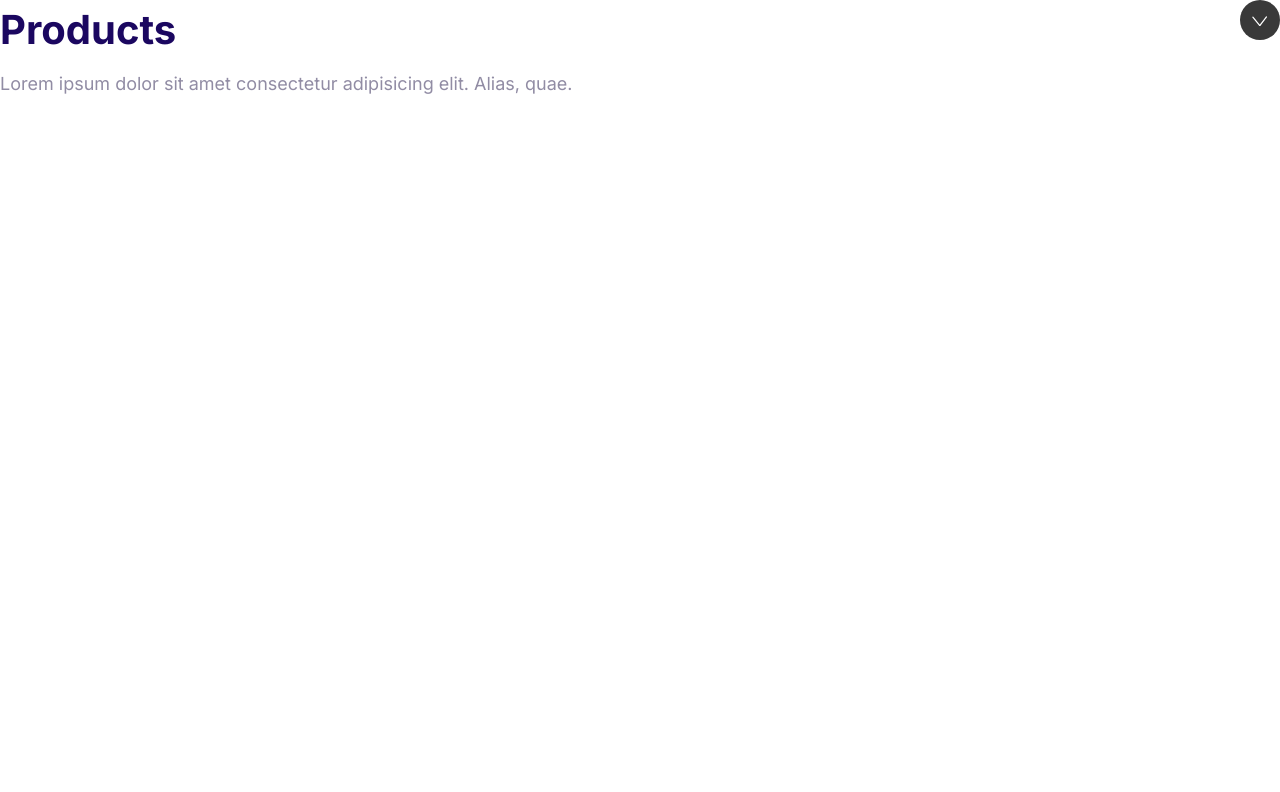
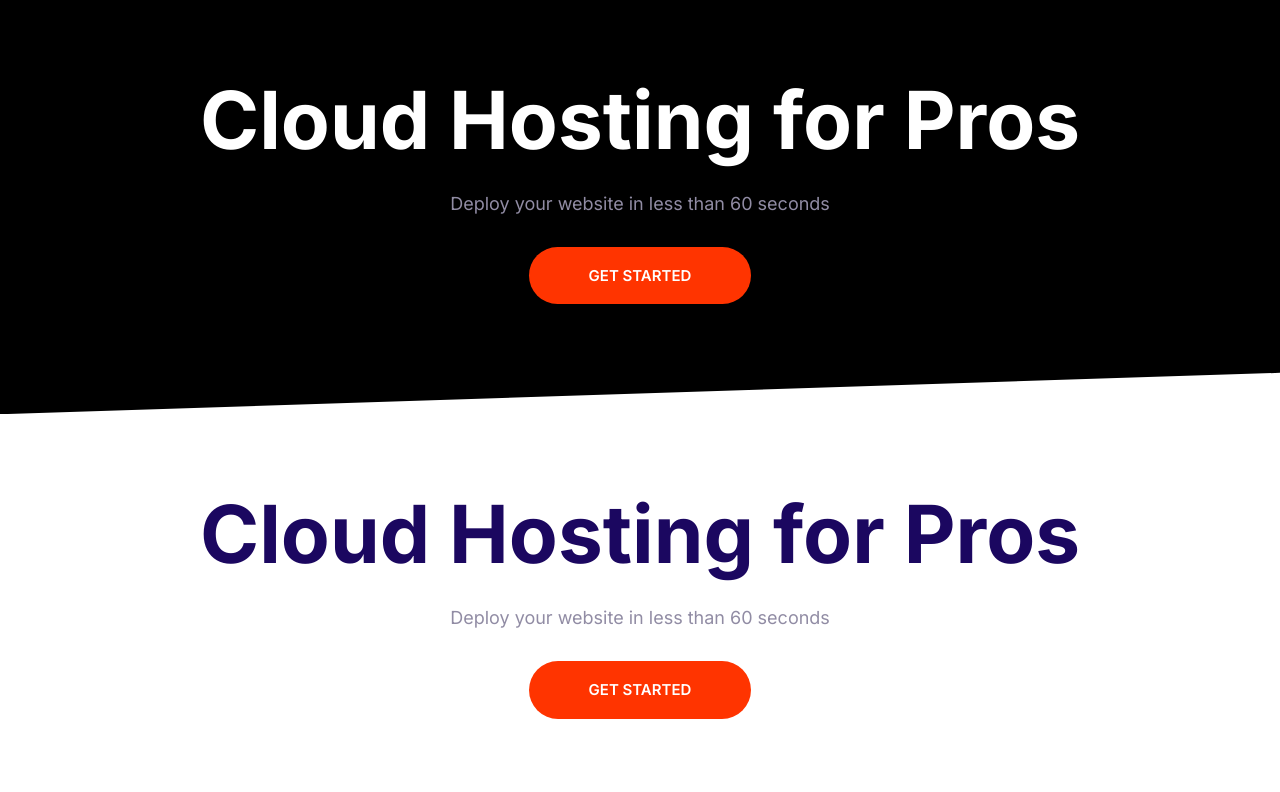
Before and after one commit to dravidjones28/mrdj_demo, a plain HTML site: page index.html in a window 1280 px wide. Drawn offline with Linux system fonts and the light colour scheme.

Commit message:
built an block component

```diff
--- a/css/styles.css
+++ b/css/styles.css
@@ -619,3 +619,42 @@ a {
   opacity: 1;
   transition: all 0.3s;
 }
+
+/* Blocks */
+.block {
+  --padding-vertical: 6rem;
+  padding: var(--padding-vertical) 2rem;
+}
+
+.block--dark {
+  background-color: #000;
+}
+.block__header {
+  text-align: center;
+}
+.block__heading {
+  margin-top: 0;
+}
+
+.block--dark .block__heading {
+  color: #fff;
+}
+
+.block__description {
+  margin-bottom: 2rem;
+}
+
+.block--skewed-right {
+  padding-bottom: calc(var(--padding-vertical) + 4rem);
+  clip-path: polygon(0% 0%, 100% 0%, 100% 100%, 0% 80%);
+}
+
+.block--skewed-left {
+  padding-bottom: calc(var(--padding-vertical) + 4rem);
+  clip-path: polygon(0% 0%, 100% 0%, 100% 90%, 0% 100%);
+}
+
+.container {
+  max-width: 1140px;
+  margin: 0 auto;
+}
--- a/index.html
+++ b/index.html
@@ -15,18 +15,30 @@
     />
   </head>
   <body>
-    <div class="collapsible collapsible--expanded">
-      <header class="collapsible__header">
-        <h2 class="collapsible__heading">Products</h2>
-        <svg class="icon icon--white collapsible__chevron">
-          <use xlink:href="icons/sprite.svg#chevron"></use>
-        </svg>
-      </header>
-      <div class="collapsible__content">
-        Lorem ipsum dolor sit amet consectetur adipisicing elit. Alias, quae.
+    <section class="block block--dark block--skewed-left">
+      <div class="block__header">
+        <h1 class="block__heading">Cloud Hosting for Pros</h1>
+        <p class="block__description">
+          Deploy your website in less than 60 seconds
+        </p>
+        <button href="#" class="btn btn--accent btn--streached">
+          get started
+        </button>
       </div>
-    </div>
-
+    </section>
+    <section class="block">
+      <div class="block__header">
+        <div class="container">
+          <h1 class="block__heading">Cloud Hosting for Pros</h1>
+          <p class="block__description">
+            Deploy your website in less than 60 seconds
+          </p>
+          <button href="#" class="btn btn--accent btn--streached">
+            get started
+          </button>
+        </div>
+      </div>
+    </section>
     <script src="js/main.js"></script>
   </body>
 </html>
```
Also changed, not shown: Components/block.html (added, +22 -0 lines), images/logo.svg (added).
